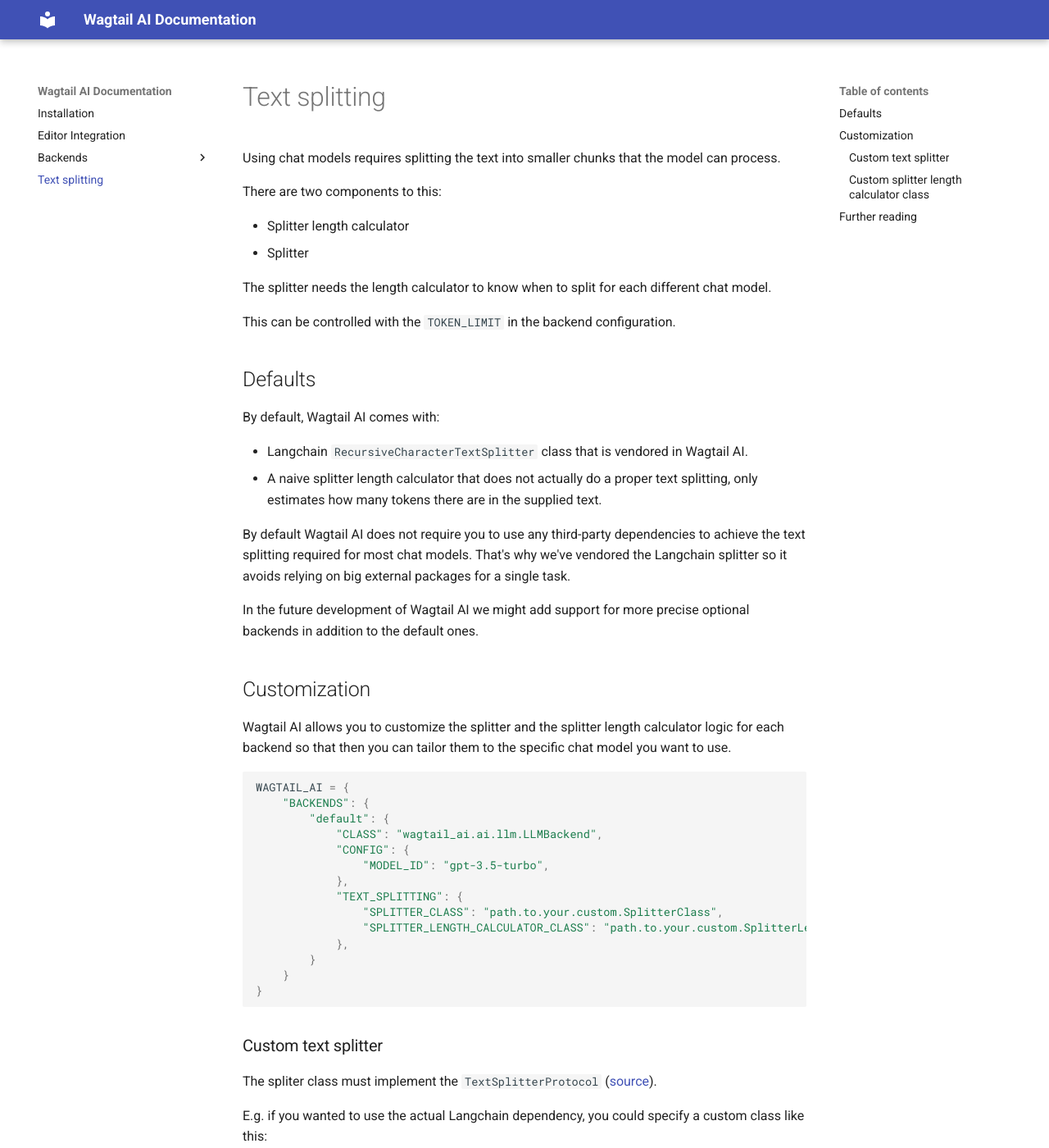
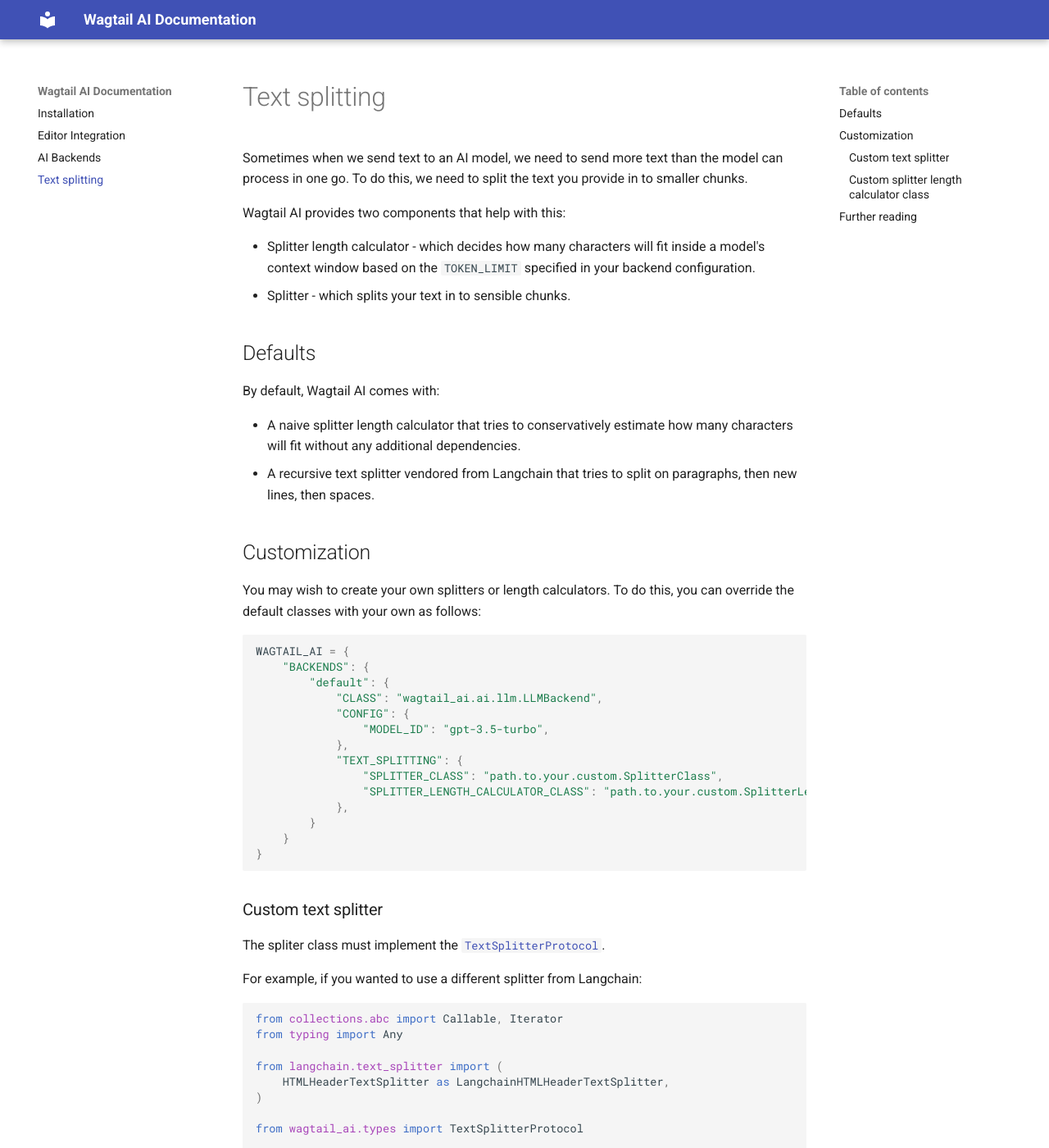
Before and after one commit to wagtail/wagtail-ai, an MkDocs documentation site: the page built from docs/text-splitting.md, in a window 1280 px wide and 1400 px high. Shown: the whole window at 82% size. Built offline with MkDocs 1.6.1 and Material for MkDocs 9.7.7, drawn with Linux system fonts in a browser that asks for light colours; some of the changed text lies outside the part shown.

Commit message:
Some rewording/restructuring of docs

````diff
--- a/docs/text-splitting.md
+++ b/docs/text-splitting.md
@@ -1,35 +1,22 @@
 # Text splitting
 
-Using chat models requires splitting the text into smaller chunks that the model can process.
+Sometimes when we send text to an AI model, we need to send more text than the model can process in one go. To do this, we need to split the text you provide in to smaller chunks.
 
-There are two components to this:
+Wagtail AI provides two components that help with this:
 
-- Splitter length calculator
-- Splitter
-
-The splitter needs the length calculator to know when to split for each different chat model.
-
-This can be controlled with the `TOKEN_LIMIT` in the backend configuration.
+- Splitter length calculator - which decides how many characters will fit inside a model's context window based on the `TOKEN_LIMIT` specified in your backend configuration.
+- Splitter - which splits your text in to sensible chunks.
 
 ## Defaults
 
 By default, Wagtail AI comes with:
 
- - Langchain `RecursiveCharacterTextSplitter` class that is vendored in Wagtail AI.
- - A naive splitter length calculator that does not actually do a proper text splitting,
-   only estimates how many tokens there are in the supplied text.
-
-By default Wagtail AI does not require you to use any third-party dependencies to
-achieve the text splitting required for most chat models. That's why we've vendored
-the Langchain splitter so it avoids relying on big external packages for a single task.
-
-In the future development of Wagtail AI we might add support for more precise
-optional backends in addition to the default ones.
+ - A naive splitter length calculator that tries to conservatively estimate how many characters will fit without any additional dependencies.
+ - A recursive text splitter vendored from Langchain that tries to split on paragraphs, then new lines, then spaces.
 
 ## Customization
 
-Wagtail AI allows you to customize the splitter and the splitter length calculator logic
-for each backend so that then you can tailor them to the specific chat model you want to use.
+You may wish to create your own splitters or length calculators. To do this, you can override the default classes with your own as follows:
 
 ```python
 WAGTAIL_AI = {
@@ -50,30 +37,28 @@
 
 ### Custom text splitter
 
-The spliter class must implement the `TextSplitterProtocol`
-([source](https://github.com/wagtail/wagtail-ai/blob/main/src/wagtail_ai/types.py)).
+The spliter class must implement the [`TextSplitterProtocol`](https://github.com/wagtail/wagtail-ai/blob/main/src/wagtail_ai/types.py).
 
-
-E.g. if you wanted to use the actual Langchain dependency, you could specify
-a custom class like this:
+For example, if you wanted to use a different splitter from Langchain:
 
 ```python
 from collections.abc import Callable, Iterator
 from typing import Any
 
-from langchain.text_splitter import RecursiveCharacterTextSplitter
+from langchain.text_splitter import (
+    HTMLHeaderTextSplitter as LangchainHTMLHeaderTextSplitter,
+)
 
 from wagtail_ai.types import TextSplitterProtocol
 
 
-class RecursiveCharacterTextSplitter(TextSplitterProtocol):
+class HTMLHeaderTextSplitter(TextSplitterProtocol):
     def __init__(
         self, *, chunk_size: int, length_function: Callable[[str], int], **kwargs: Any
     ) -> None:
-        self.splitter = RecursiveCharacterTextSplitter(
+        self.splitter = LangchainHTMLHeaderTextSplitter(
             chunk_size=chunk_size,
             length_function=length_function,
-            keep_separator=kwargs.get("keep_separator", True),
         )
 
     def split_text(self, text: str) -> list[str]:
@@ -82,13 +67,11 @@
 
 ### Custom splitter length calculator class
 
-Each chat model comes with their own tokenizing logic. You would have to implement
-a custom splitter for each model that you want to use if you want to use a more
-precise length calculator, e.g. [tiktoken](https://github.com/openai/tiktoken)
-for OpenAI models.
+You may want to implement a custom length calculator to get a more accurate length estimate for your chosen model.
 
-E.g. a custom calculator for the ChatGPT 3.5 Turbo chat model that uses
-the proper tokenizer.
+The spliter length class must implement the [`TextSplitterLengthCalculatorProtocol`](https://github.com/wagtail/wagtail-ai/blob/main/src/wagtail_ai/types.py).
+
+For example, using [tiktoken](https://github.com/openai/tiktoken) for OpenAI models.:
 
 ```python
 import tiktoken
````
Also changed, not shown: docs/ai-backends.md (added, +109 -0 lines), docs/editor-integration.md (+8 -5 lines), docs/installation.md (+12 -47 lines), docs/llm-backend.md (deleted, +0 -72 lines), docs/.pages.
